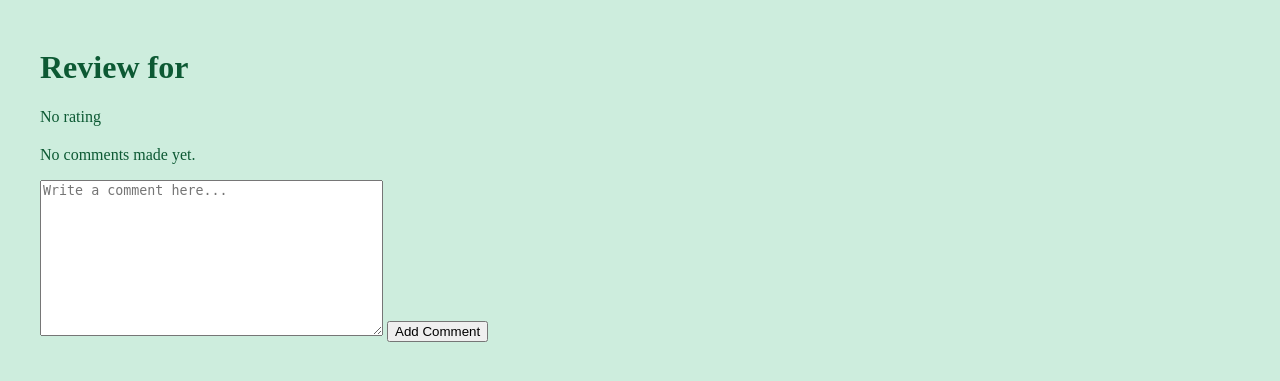
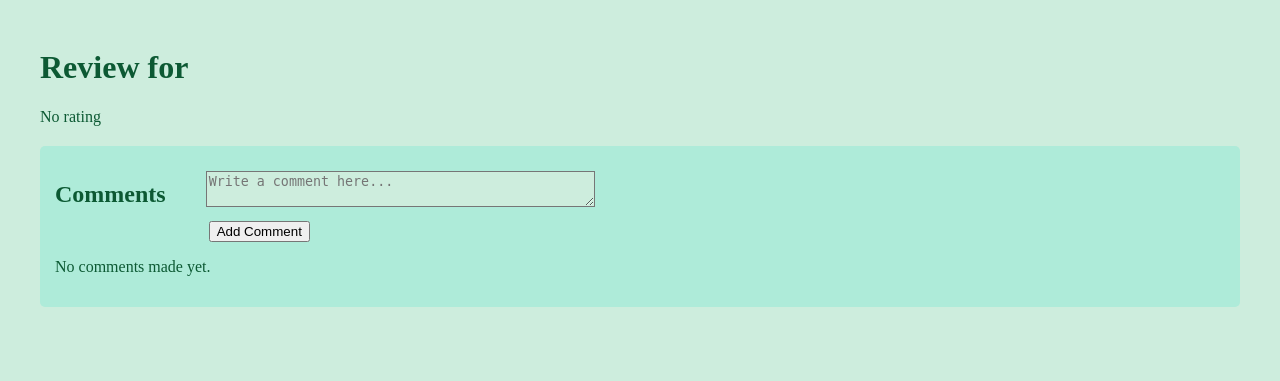
Before and after one commit to WAD2-LB03/WAD2_GroupProject, a Django app: template templates/gamecritique/review.html in a window 1280 px wide. Shown: the part 80-461 px from the top of the page. Run offline with Django 5.2, Linux system fonts and the light colour scheme; the template is opened without the code that fills it: values that come from a table or form of the project are taken from there, others are empty; the visitor is signed in with stand-in values (Sample User, id 1).

Commit message:
css styling for Review page with comments.

```diff
--- /dev/null
+++ b/static/stylesheets/review.css
@@ -0,0 +1,11 @@
+.comment_container {background-color: #AEEBD9; padding: 15px;
+                   border-radius: 5px; display: flex;
+                   text-align: left; display: flex; flex-direction: column; height: max-content;}
+
+.comment_section {margin-left: 20px;}
+
+.comment_text {display: flex; flex-direction: row;}
+
+.comment_box textarea {background-color: #CDEDDD; margin-left: 40px; width: 100%; height: 30px; margin-top: 10px;}
+
+.comment_button {margin-left: 43px; margin-top: 10px;}
--- a/templates/gamecritique/review.html
+++ b/templates/gamecritique/review.html
@@ -5,9 +5,15 @@
     Review of {{ review.game.name }}
 {% endblock %}
 
+{% block head_block %}
+    <link rel="stylesheet" type="text/css" href="{% static 'stylesheets/review.css' %}?v={% now 'U' %}" />
+{% endblock %}
+
 {% block body_block %}
 
+<div class="review_text">
 <h1>Review for {{ review.game.name }}</h1>
+</div>
 
 <div style="margin-bottom: 20px;">
                 <p>
@@ -30,6 +36,33 @@
                 <p><small>{{ review.created_at_timestamp }}</small></p>
             </div>
 
+<div class="comment_container">
+
+    <div class="comment_text">
+        <h2>Comments</h2>
+
+{% if user.is_authenticated %}
+        <form id="add_comment_form" method="post" action="{% url 'gamecritique:add_comment' review.id %}">
+            {% csrf_token %}
+
+            <div class="comment_box">
+            {% for hidden in form.hidden_fields %}
+                {{ hidden }}
+            {% endfor %}
+
+            {% for field in form.visible_fields %}
+                {{ field.errors }}
+                {{ field.help_text }}
+                {{ field }}
+            {% endfor %}
+            </div>
+            <div class="comment_button">
+            <input type="submit" name="submit" value="Add Comment" />
+            </div>
+        </form>
+{% endif %}
+</div>
+
 {% if comments %}
             {% for comment in comments %}
                 <div class="comment_section">
@@ -41,24 +74,5 @@
 {% else %}
                 <p>No comments made yet.</p>
 {% endif %}
-
-{% if user.is_authenticated %}
-<div>
-        <form id="add_comment_form" method="post" action="{% url 'gamecritique:add_comment' review.id %}">
-            {% csrf_token %}
-
-            {% for hidden in form.hidden_fields %}
-                {{ hidden }}
-            {% endfor %}
-
-            {% for field in form.visible_fields %}
-                {{ field.errors }}
-                {{ field.help_text }}
-                {{ field }}
-            {% endfor %}
-
-            <input type="submit" name="submit" value="Add Comment" />
-        </form>
-    </div>
-{% endif %}
+</div>
 {% endblock %}
```
